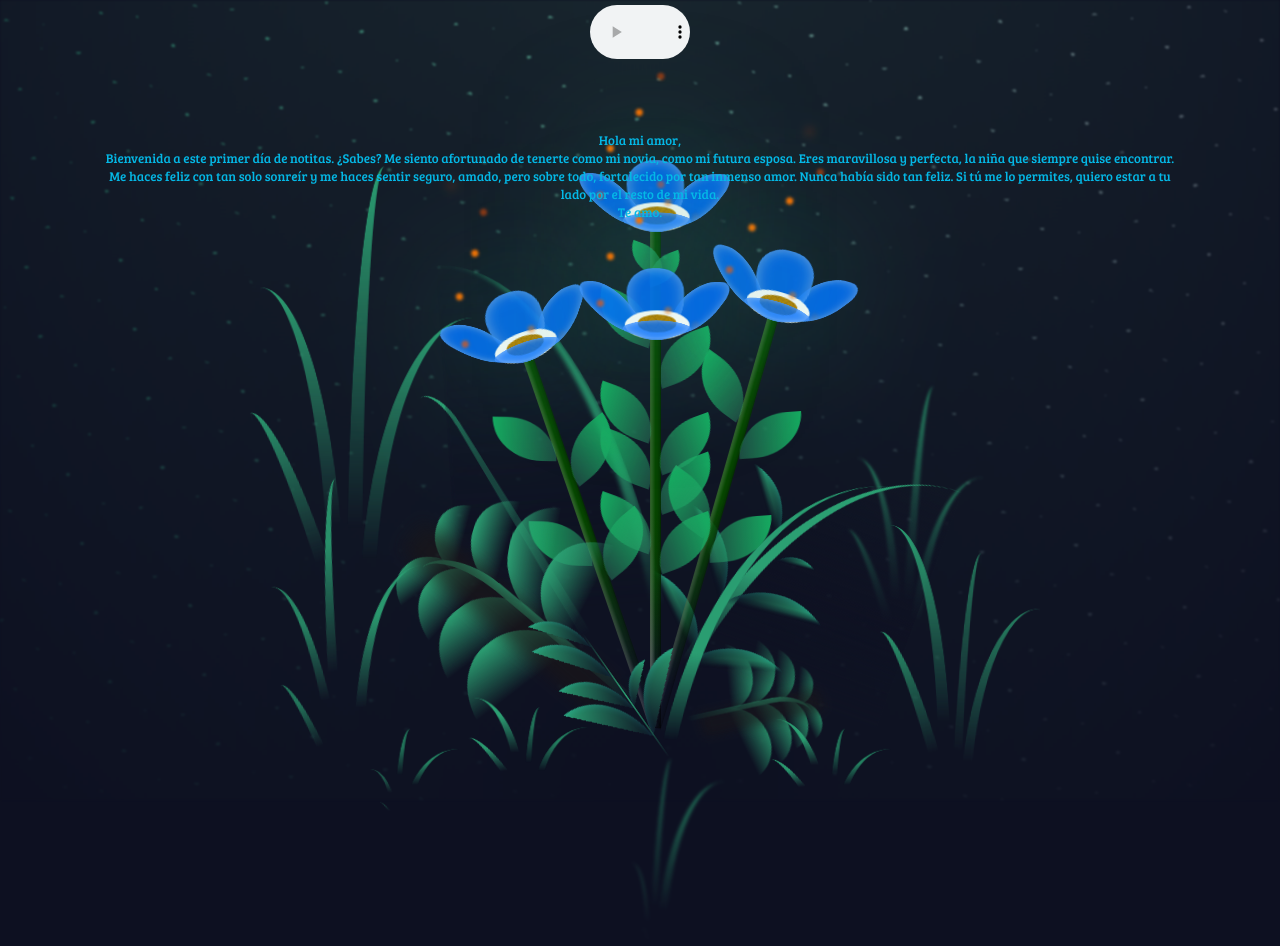
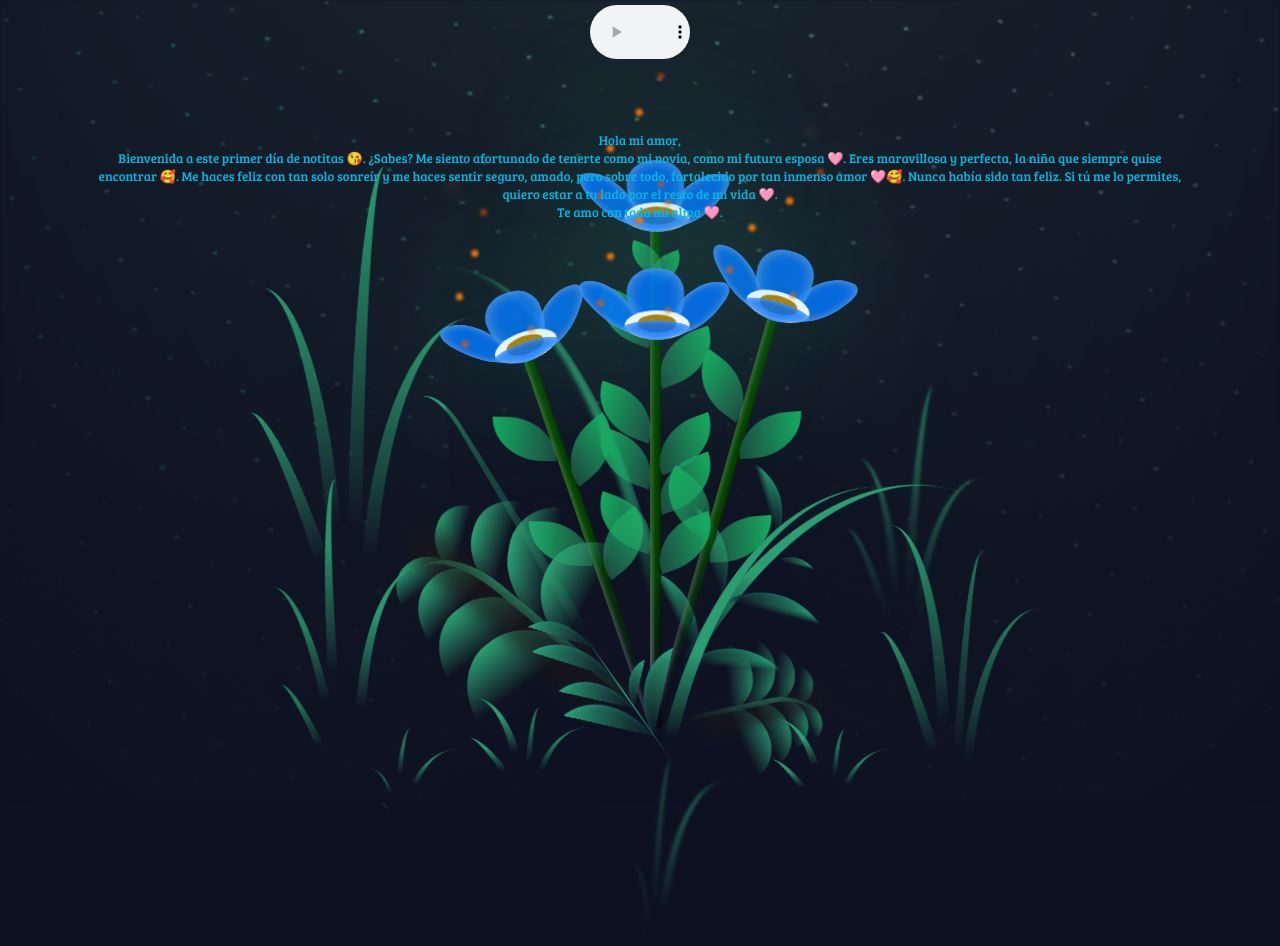
Before and after one commit to Janmxgaming/Mi-Amorcito, a plain HTML site: page FLORES.html in a window 1280 px wide. Drawn offline with Linux system fonts and the light colour scheme.

Commit message:
Update FLORES.html

```diff
--- a/FLORES.html
+++ b/FLORES.html
@@ -379,8 +379,8 @@
 
     <div class="text-overlay">
       <p>Hola mi amor,</p>
-      <p>Bienvenida a este primer día de notitas. ¿Sabes? Me siento afortunado de tenerte como mi novia, como mi futura esposa. Eres maravillosa y perfecta, la niña que siempre quise encontrar. Me haces feliz con tan solo sonreír y me haces sentir seguro, amado, pero sobre todo, fortalecido por tan inmenso amor. Nunca había sido tan feliz. Si tú me lo permites, quiero estar a tu lado por el resto de mi vida.</p>
-      <p>Te amo.</p>
+      <p>Bienvenida a este primer día de notitas 😘. ¿Sabes? Me siento afortunado de tenerte como mi novia, como mi futura esposa 🩷. Eres maravillosa y perfecta, la niña que siempre quise encontrar 🥰. Me haces feliz con tan solo sonreír y me haces sentir seguro, amado, pero sobre todo, fortalecido por tan inmenso amor 🩷🥰. Nunca había sido tan feliz. Si tú me lo permites, quiero estar a tu lado por el resto de mi vida 🩷.</p>
+      <p>Te amo con toda mi alma 🩷.</p>
 </div>
 
   <!-- Agrega tu reproductor de música o enlace a la canción aquí -->
```
